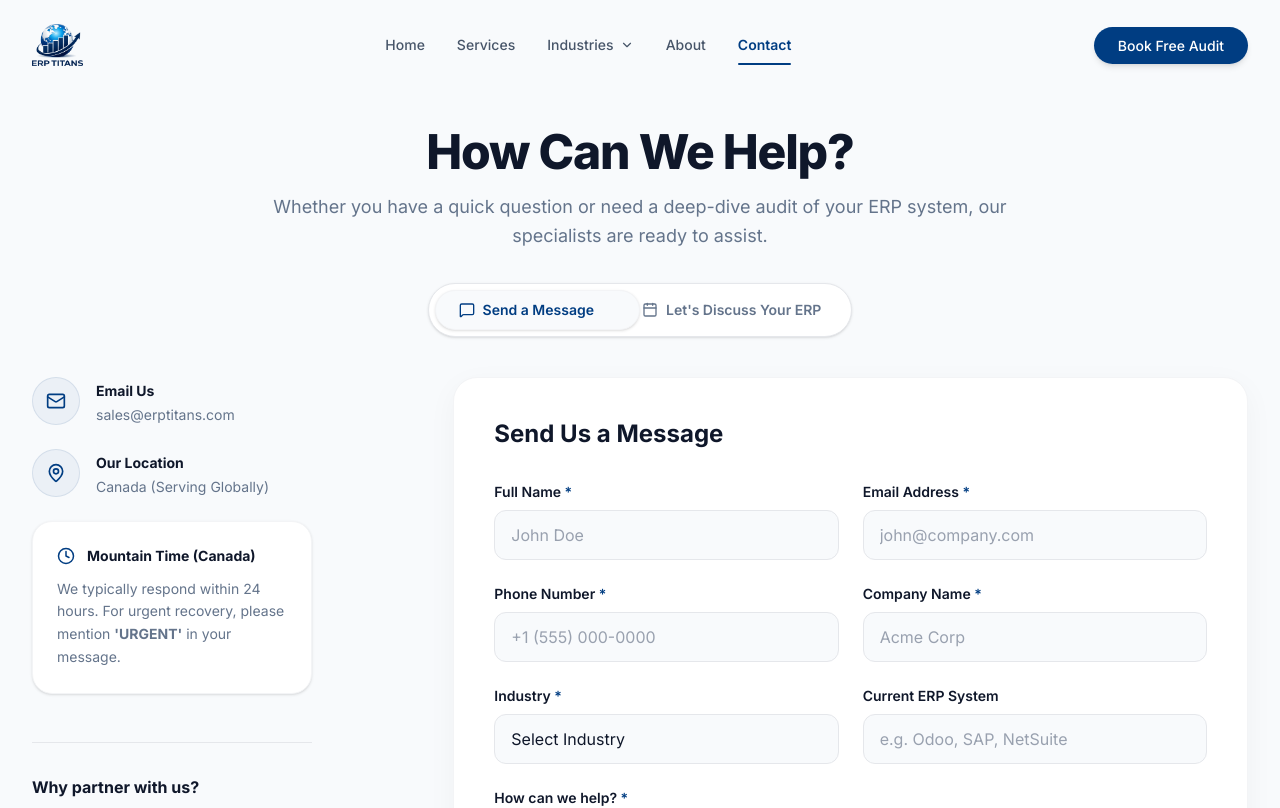
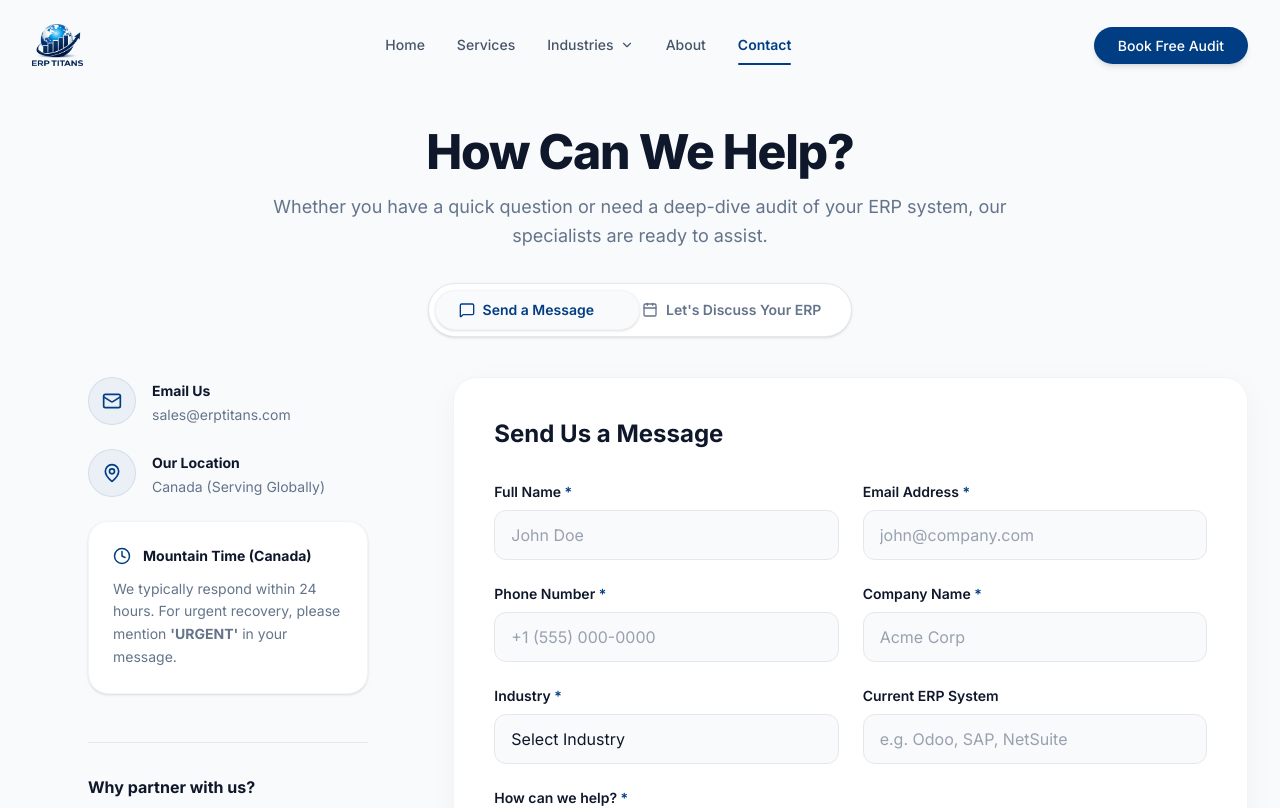
Before and after one commit to erptitans/erp-titans, a Next.js app: page /contact in a window 1280 px wide. Shown: the top 808 px of the page. Built offline with nearby package versions, Linux system fonts and the light colour scheme.

Commit message:
Fix contact sidebar alignment and navbar responsiveness

```diff
--- a/components/contact/ContactSidebar.tsx
+++ b/components/contact/ContactSidebar.tsx
@@ -10,13 +10,14 @@ interface ContactSidebarProps {
 export default function ContactSidebar({ activeTab }: ContactSidebarProps) {
   return (
     <motion.div
-      className="lg:col-span-4 space-y-6 w-full lg:w-[280px]"
+      className="lg:col-span-4 lg:pl-10 xl:pl-14"
       initial={{ opacity: 0, x: -20 }}
       animate={{ opacity: 1, x: 0 }}
       transition={{ duration: 0.5 }}
     >
-      {/* Contact Info Cards */}
-      <div className="bg-transparent space-y-6">
+      <div className="space-y-6 w-full lg:w-[280px]">
+        {/* Contact Info Cards */}
+        <div className="bg-transparent space-y-6">
         {/* Email Us */}
         <div className="flex items-start gap-4">
           <div className="w-12 h-12 rounded-full bg-[#003D82]/5 text-[#003D82] flex items-center justify-center shrink-0 border border-[#003D82]/10">
@@ -81,6 +82,7 @@ export default function ContactSidebar({ activeTab }: ContactSidebarProps) {
           </li>
         </ul>
       </div>
+      </div>
     </motion.div>
   );
 }
--- a/components/home/Navbar.tsx
+++ b/components/home/Navbar.tsx
@@ -100,14 +100,14 @@ export default function Navbar() {
                           animate={{ opacity: 1, y: 0 }}
                           exit={{ opacity: 0, y: 10 }}
                           transition={{ duration: 0.2 }}
-                          className="absolute left-1/2 -translate-x-1/2 top-full pt-4 w-[300px] max-w-full"
+                          className="absolute left-1/2 -translate-x-1/2 top-full pt-4 min-w-[320px] w-max z-50"
                         >
                           <div className="bg-white rounded-[24px] p-6 shadow-xl border border-gray-100 flex flex-col gap-2">
                             {link.dropdown.map((sublink) => (
                               <Link
                                 key={sublink.name}
                                 href={sublink.href}
-                                className="block px-4 py-3 rounded-xl hover:bg-[#003D82] text-[#475569] hover:text-white font-medium transition-all duration-200 hover:translate-x-1"
+                                className="block px-4 py-3 rounded-xl hover:bg-[#003D82] text-[#475569] hover:text-white font-medium transition-all duration-200 hover:translate-x-1 whitespace-nowrap"
                               >
                                 {sublink.name}
                               </Link>
@@ -169,7 +169,7 @@ export default function Navbar() {
               animate={{ opacity: 1, y: 0, scale: 1 }}
               exit={{ opacity: 0, y: -10, scale: 0.98 }}
               transition={{ duration: 0.2 }}
-              className="absolute left-0 top-full w-full px-6 pt-3 pointer-events-auto"
+              className="absolute left-0 top-full w-full px-6 pt-3 pointer-events-auto z-50"
             >
               <div className="flex flex-col space-y-2 rounded-3xl border border-gray-200 bg-white/95 p-4 shadow-2xl backdrop-blur-2xl">
                 {navLinks.map((link) => {
```
Also changed, not shown: 1 other file (tests, documents, lock files or other folders).
